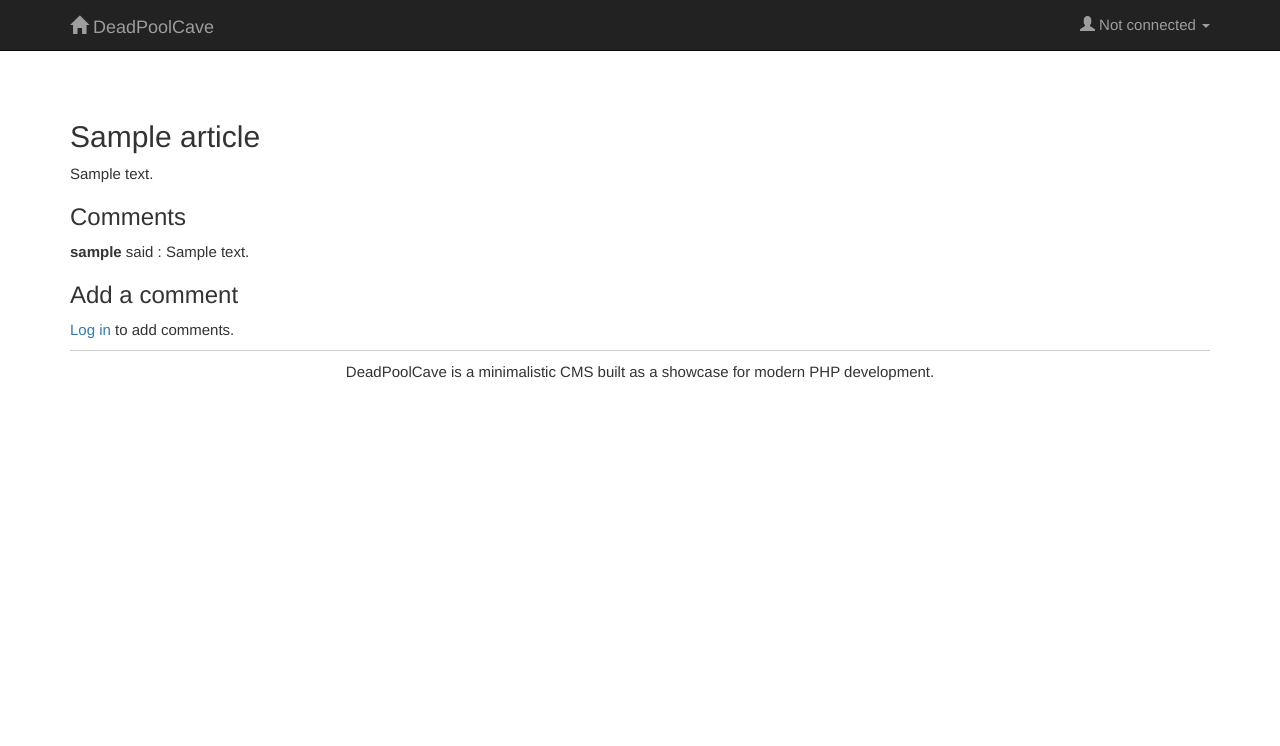
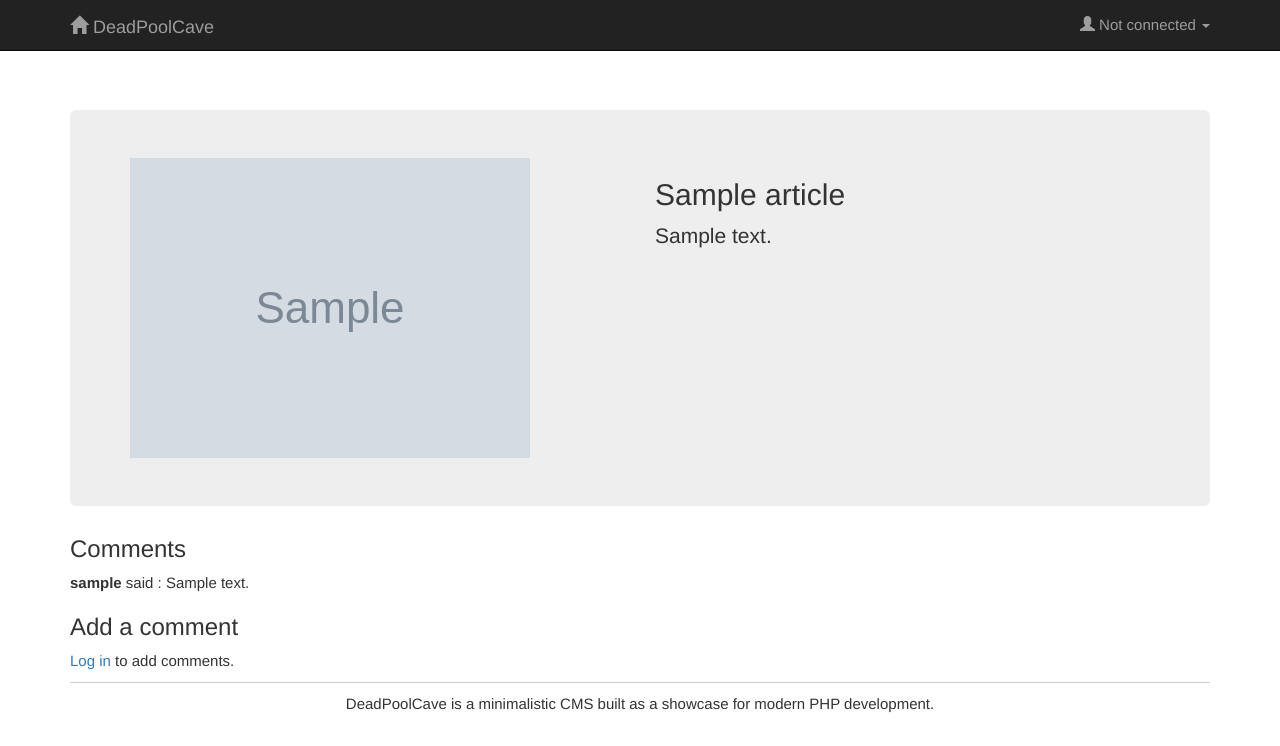
Before and after one commit to polytechlyon-isi2/DeadPoolCave, a PHP site: template views/article.html.twig in a window 1280 px wide. Shown: the top 746 px of the page. Run offline with PHP 8.4, Linux system fonts and the light colour scheme; the template is opened without the code that fills it: most values are stand-ins (such as "Sample title", 1, 10 or a date in 2020); grey boxes marked "Sample" are stand-in pictures; some libraries are stand-ins or nearby versions.

Commit message:
ajout d'image

```diff
--- a/db/content.sql
+++ b/db/content.sql
@@ -9,13 +9,13 @@ insert into t_editor values
 ('Vertigo');
 
 insert into t_article values
-(1, 'Deadpool (2012-2015) No. 15','THE GOOD, THE BAD & THE UGLY PART 1','Deadpool''s past in the Weapon X program comes back to haunt him. What else to do but call in help from Wolverine & Captain America?','Marvel','Super-Hero','Deadpool (2012-2015)',10);
+(1, 'Deadpool (2012-2015) No. 15','THE GOOD, THE BAD & THE UGLY PART 1','Deadpool''s past in the Weapon X program comes back to haunt him. What else to do but call in help from Wolverine & Captain America?','Marvel','Super-Hero','Deadpool (2012-2015)',10,'http://i.annihil.us/u/prod/marvel/i/mg/3/a0/5212669b4d5d7/detail.jpg');
 
 insert into t_article values
-(2, 'Cable and X-Force (2012) #18','Cable and X-Force (2012) #18','Classic X-Force villain STRYFE has returned! And he''s eager to exact his revenge on the man who left him broken and adrift in the timestream: CABLE. As Stryfe''s plan comes to bear, Hope is brought face-to-face with Bishop, the man who crusaded across centuries in a mission to exterminate her. But this time around, she''s ready to retaliate…and they''ll hold nothing back as they race to destroy one another. Don''t miss this no-holds-barred, knockdown, drag-out X-FORCE event! Because when the dust settles, only ONE X-Force team will be left standing… ','Marvel','Super-Hero','Cable and X-Force (2012) ',10);
+(2, 'Cable and X-Force (2012) #18','Cable and X-Force (2012) #18','Classic X-Force villain STRYFE has returned! And he''s eager to exact his revenge on the man who left him broken and adrift in the timestream: CABLE. As Stryfe''s plan comes to bear, Hope is brought face-to-face with Bishop, the man who crusaded across centuries in a mission to exterminate her. But this time around, she''s ready to retaliate…and they''ll hold nothing back as they race to destroy one another. Don''t miss this no-holds-barred, knockdown, drag-out X-FORCE event! Because when the dust settles, only ONE X-Force team will be left standing… ','Marvel','Super-Hero','Cable and X-Force (2012) ',10,'http://i.annihil.us/u/prod/marvel/i/mg/3/d0/52c19468d8a45/detail.jpg');
 
 insert into t_article values
-(3, 'Ms. Marvel (2014) #19','Ms. Marvel (2014) #19','She''s beat down basic baddies, stopped super-villains and even conquered her evil ex-crush. But now that Kamala Khan has finally found her stride as a hero, the planet''s gotta go and collide with an alternate Earth...Typical. When the world ends, where will Kamala spend her last days..?','Marvel','Super-Hero','Ms. Marvel (2014)',10);
+(3, 'Ms. Marvel (2014) #19','Ms. Marvel (2014) #19','She''s beat down basic baddies, stopped super-villains and even conquered her evil ex-crush. But now that Kamala Khan has finally found her stride as a hero, the planet''s gotta go and collide with an alternate Earth...Typical. When the world ends, where will Kamala spend her last days..?','Marvel','Super-Hero','Ms. Marvel (2014)',10,'http://x.annihil.us/u/prod/marvel/i/mg/8/c0/561bd4221fa7b/detail.jpg');
 
 
 /* raw password is 'john' */
--- a/db/structure.sql
+++ b/db/structure.sql
@@ -24,6 +24,7 @@ create table t_article (
     art_genre varchar(20),
     art_series varchar(50),
     art_price integer ,
+    art_img varchar(150),
 
     constraint fk_art_gen foreign key(art_genre) references t_genre(art_genre),
     constraint fk_art_editor foreign key(art_editor) references t_editor(editor_name)
--- a/src/DAO/ArticleDAO.php
+++ b/src/DAO/ArticleDAO.php
@@ -35,6 +35,7 @@ class ArticleDAO extends DAO
         $article->setId($row['art_id']);
         $article->setTitle($row['art_title']);
         $article->setContent($row['art_content']);
+        $article->setImg($row['art_img']);
         return $article;
     }
 
--- a/views/article.html.twig
+++ b/views/article.html.twig
@@ -1,13 +1,19 @@
 {% extends "layout.html.twig" %} {% block title %}{{ article.title }}{% endblock %} {% block content %}
 <p>
-    <h2>{{ article.title }}</h2>
-    <p>{{ article.content }}</p>
-    {% if app.user and is_granted('IS_AUTHENTICATED_FULLY') %}
-    <button type="button"><span class="glyphicon glyphicon-shopping-cart"><a href="{{ path('cartAdd', { 'artId': article.id , 'usrId': app.user.id }) }} ">Add To Your Cart</a></span>
-    </button>{% endif %}
-
-
-
+    <div class="jumbotron">
+        <div class="row">
+            <div class="col-md-6">
+                <img class="img-responsive" style="max-height:30em" src="{{article.img}}" />
+            </div>
+            <div class="col-md-6">
+                <h2>{{ article.title }}</h2>
+                <p>{{ article.content }}</p>
+                {% if app.user and is_granted('IS_AUTHENTICATED_FULLY') %}
+                <button type="button"><span class="glyphicon glyphicon-shopping-cart"><a href="{{ path('cartAdd', { 'artId': article.id , 'usrId': app.user.id }) }} ">Add To Your Cart</a></span>
+                </button>{% endif %}
+            </div>
+        </div>
+    </div>
     <h3>Comments</h3> {% for comment in comments %}
     <strong>{{ comment.author.username }}</strong> said : {{ comment.content }}
     <br> {% else %} No comments yet. {% endfor %}
```
Also changed, not shown: src/Domain/Article.php (+10 -0 lines), views/index.html.twig (+2 -6 lines), img/Cable and X-Force (2012) #18.jpg (added), img/Ms. Marvel (2014) #19.jpg (added), img/THE GOOD, THE BAD & THE UGLY PART 1.jpg (added).
